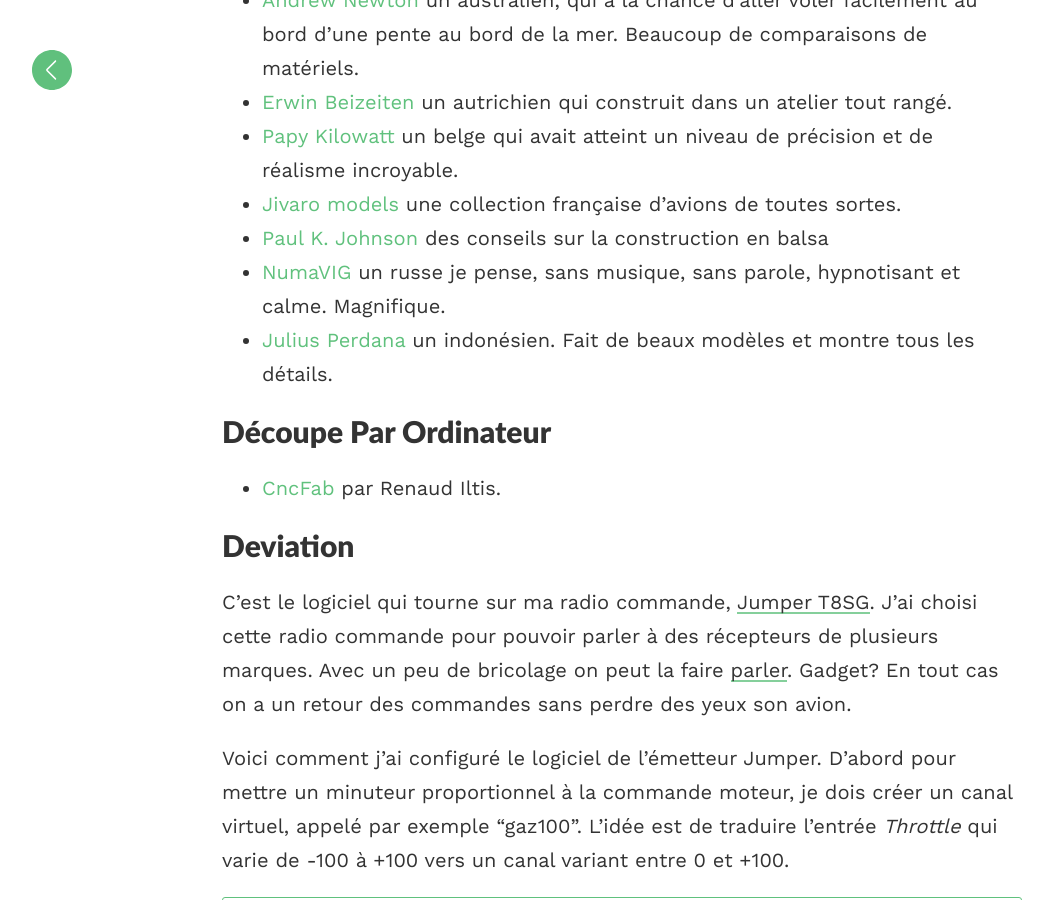
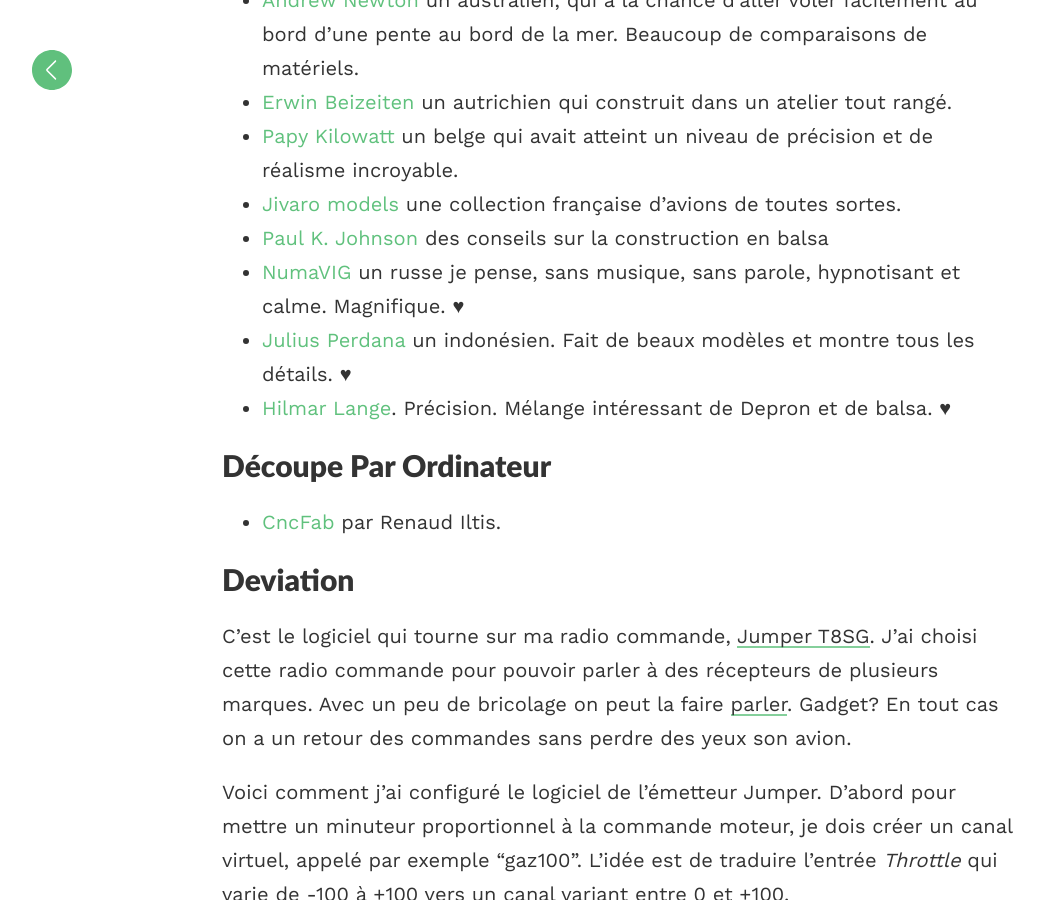
Before and after one commit to xtof-durr/xtof-durr.github.io, a Jekyll site: the page built from rcplane/index.md, in a window 1280 px wide and 900 px high, scrolled down 4313 px. Shown: the whole window, without its empty margins (18-1070 px from the left). Built offline with Jekyll 4.4.1, drawn with Linux system fonts in a browser that asks for light colours; our own code applies the rules of GitHub Pages for plain Markdown files; some of the changed text lies outside the part shown.

```diff
--- a/rcplane/index.md
+++ b/rcplane/index.md
@@ -84,8 +84,9 @@ C'est difficile de trouver du matériel équivalent en France.
 - [Papy Kilowatt](http://papykilowatt.free.fr/) un belge qui avait atteint un niveau de précision et de réalisme incroyable.
 - [Jivaro models](http://www.jivaro-models.org/) une collection française d'avions de toutes sortes.
 - [Paul K. Johnson](http://www.airfieldmodels.com/information_source/how_to_articles_for_model_builders/index.htm) des conseils sur la construction en balsa
-- [NumaVIG](https://www.youtube.com/channel/UCsM-eoJt17xnWMNNpwhf8Nw) un russe je pense, sans musique, sans parole, hypnotisant et calme.  Magnifique.
-- [Julius Perdana](https://www.youtube.com/user/julescrafter) un indonésien. Fait de beaux modèles et montre tous les détails.
+- [NumaVIG](https://www.youtube.com/channel/UCsM-eoJt17xnWMNNpwhf8Nw) un russe je pense, sans musique, sans parole, hypnotisant et calme.  Magnifique. &hearts;
+- [Julius Perdana](https://www.youtube.com/user/julescrafter) un indonésien. Fait de beaux modèles et montre tous les détails. &hearts;
+- [Hilmar Lange](http://www.lange-flugzeit.de/). Précision. Mélange intéressant de Depron et de balsa. &hearts;
 
 ## Découpe par ordinateur
 
@@ -259,6 +260,8 @@ C'est une mousse à la surface lisse.  On peut la tordre en la chauffant avec un
 |rogier et plé, mousse recouvert de papier kraft | 414 g/m^2  |
 | [Depron](https://www.leroymerlin.fr/v3/p/produits/carton-de-20-plaques-mur-Depron-l-1000-x-l-1000-x-ep-3-mm-e1400774731) 6mm, Leroy merlin par exemple          | 198 g/m^2  |
 
+Je n'achête plus du Depron, qui ne se vend qu'à grosses quantité, ni des feuilles individuelles chez Rougier et Plé. Non, désormais j'achète des packs de 8 plaques 80x60cm chez [Castorama](https://www.castorama.fr/panneau-en-polystyrene-extrude-80-x-60-cm-ep-3mm-vendu-par-paquet-de-8-panneaux/3663602884484_CAFR.prd) (par exemple Nation), dans le rayon peinture.
+
 ###  Mousse polypropylène extrudé
 
 C'est une mousse avec de grosses bulles.  Elle est pratiquement incassable.  Un nez d'avion dans ce matériel est idéal pour absorber les chocs. Difficile de traiter la surface, comme elle n'est pas lisse, les rubans adhésifs n'adhèrent pas. Un peu trop flexible pour fabriquer le reste de l'avion avec cette mousse.
```
Also changed, not shown: rcplane/flying-wing-numavig-61/index.md (+14 -7 lines), rcplane/micro_sky_hunter/index.md (+4 -0 lines), rcplane/flying-wing-numavig-61/flying-wing-numavig-61.jpg (added), rcplane/micro_sky_hunter/micro-sky-hunter-wheels.jpeg (added).
